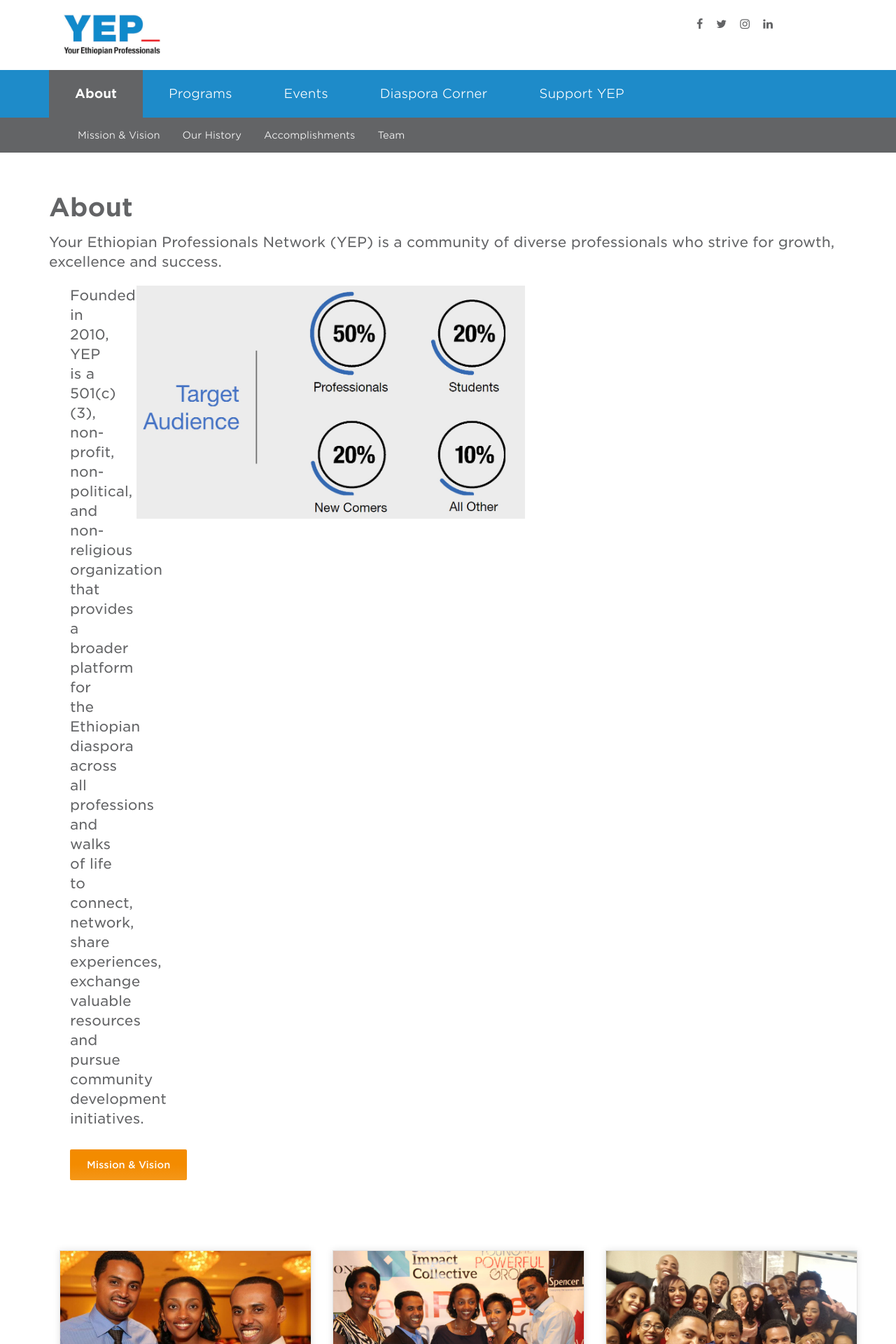
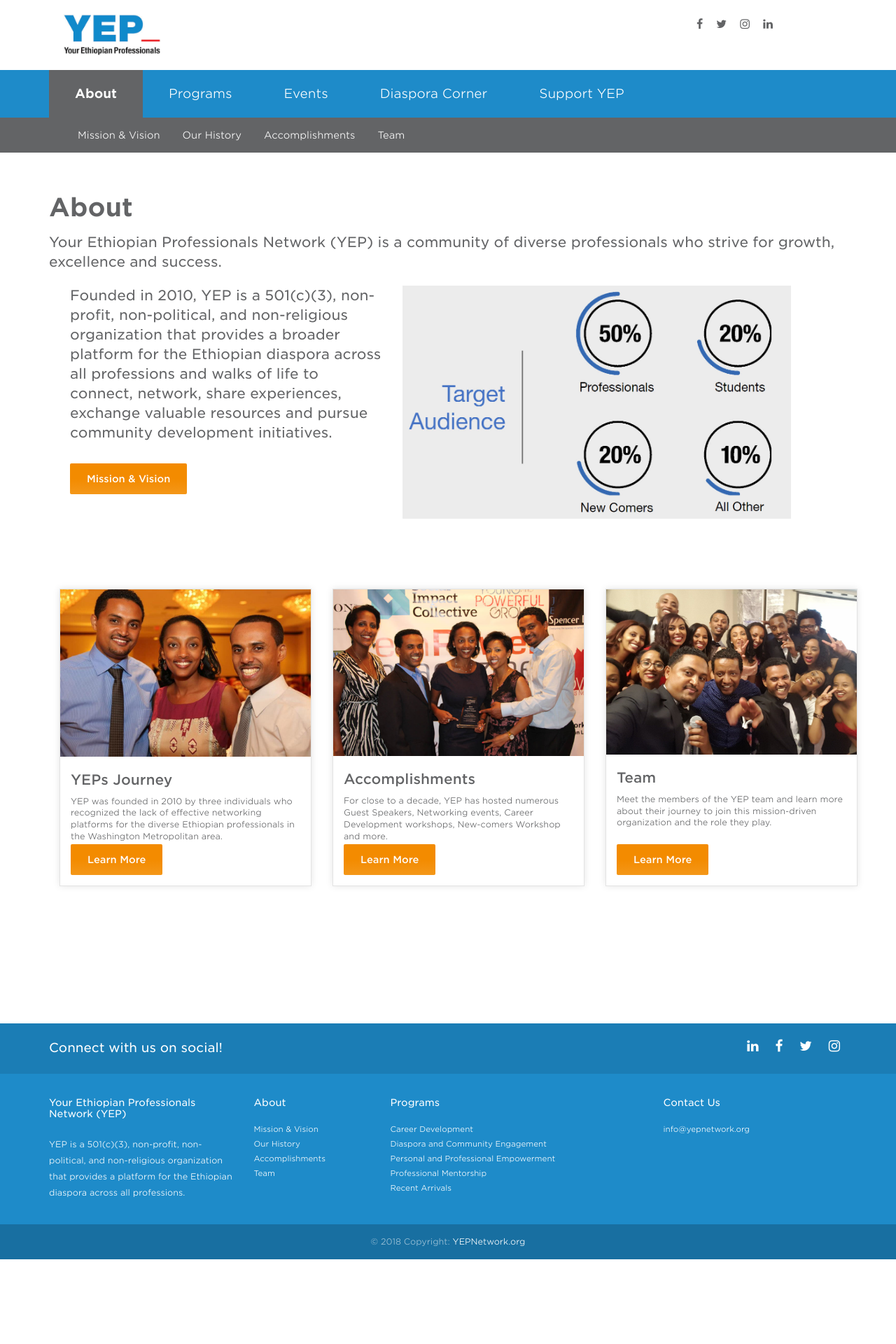
Before and after one commit to YEPNetwork/yepnetwork.github.io, a Jekyll site: the page built from about.html, in a window 1280 px wide. Shown: the top 1920 px of the page at 70% size. Built offline with Jekyll 4.4.1, drawn with Linux system fonts in a browser that asks for light colours; nearby versions of some CDN libraries; after the commit the page ends 1799 px from its top, so only the background shows below that.

Commit message:
Update about.html

```diff
--- a/about.html
+++ b/about.html
@@ -39,7 +39,7 @@
   <p style="font-size: 2.0rem; font-weight: 400; margin-bottom: 0.5em;">
   <section class="page-head">
     <div class="container">
-      <div class="col-sm-12 col-md-1">
+      <div class="col-sm-12 col-md-5">
           <p style="font-size: 2.0rem; font-weight: 400; margin-bottom: 1.5em;">
            Founded in 2010, YEP is a 501(c)(3), non-profit, non-political, and non-religious organization that
             provides a broader platform for the Ethiopian diaspora across all professions and walks of life to connect, network,
```
